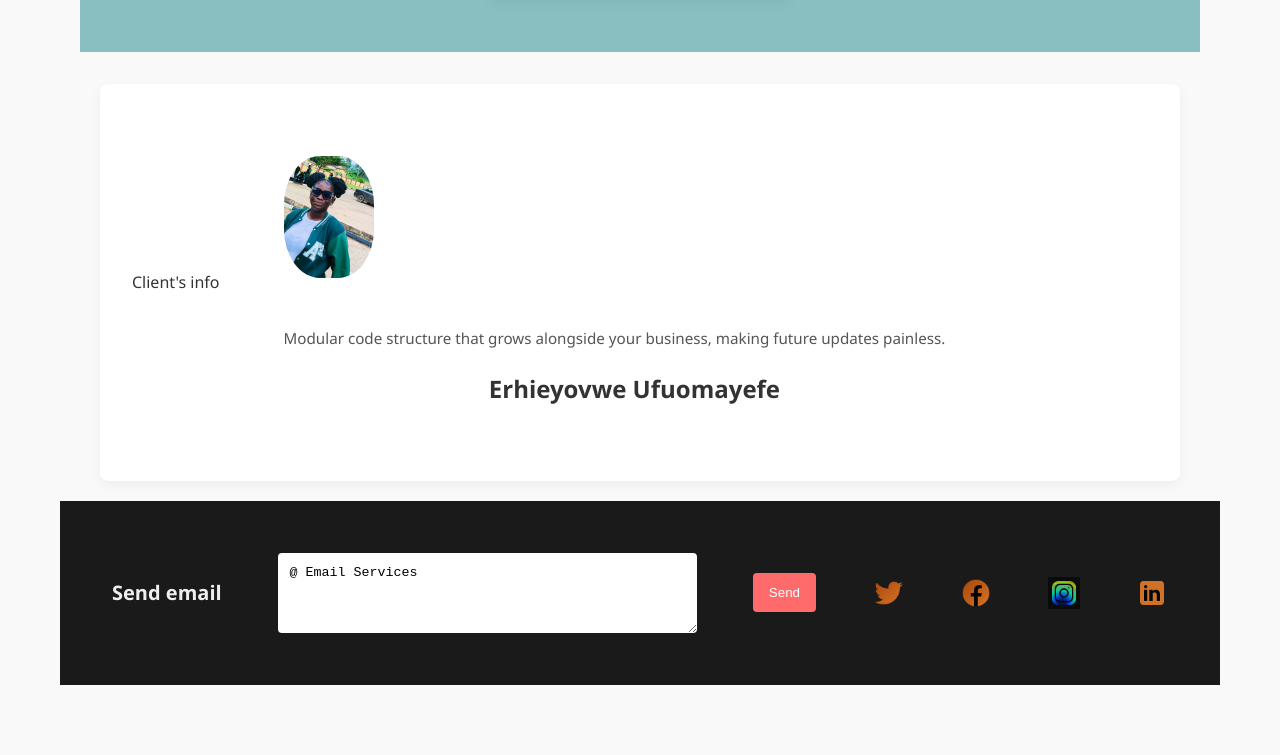
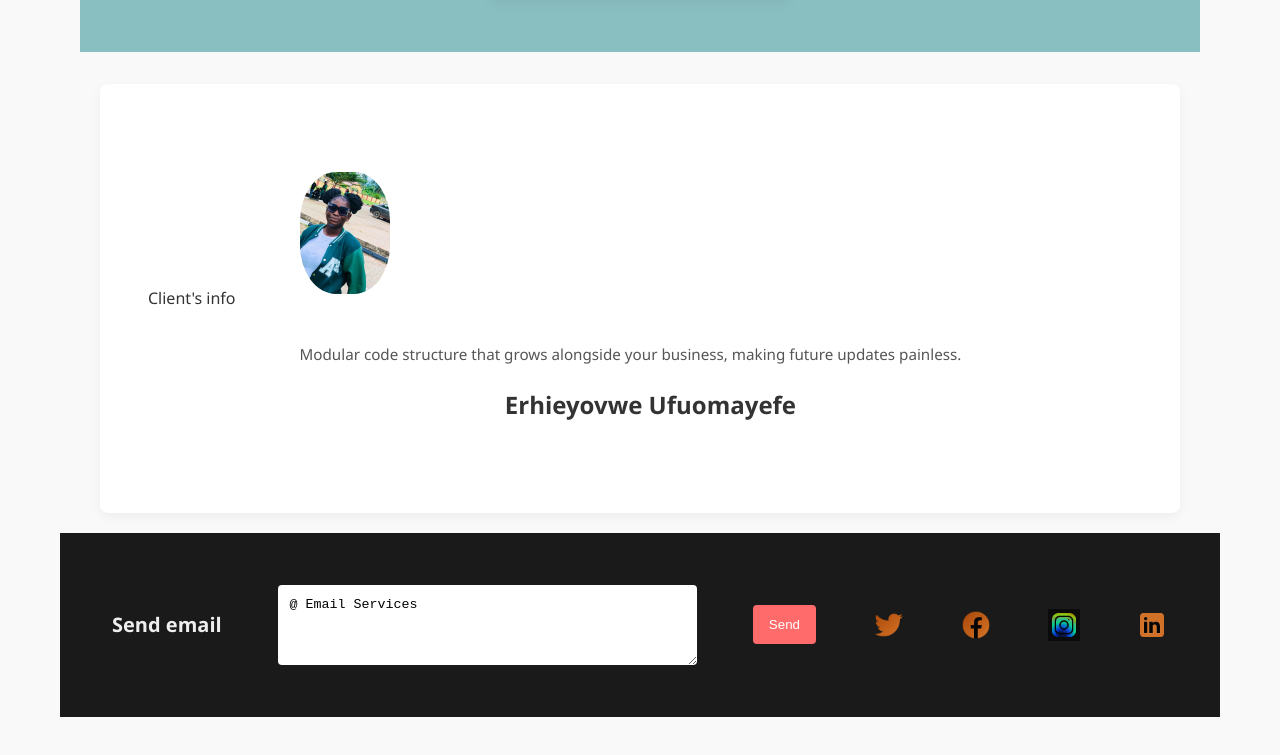
Before and after one commit to JeruH-dev/PAR_WEB, a plain HTML site: page index.html in a window 1280 px wide. Shown: the part 1335-2090 px from the top of the page. Before the commit the page ends 2060 px from the top, so only its background shows below. Drawn offline with Linux system fonts and the light colour scheme; files whose address does not match are found by name.

Commit message:
first commit

```diff
--- a/style.css
+++ b/style.css
@@ -135,9 +135,9 @@ body {
   line-height: 1.4;
 }
 .Info {
-  grid-column: 2 / 2;
+  grid-column: 1 / 2;
   background-color: #fff;
-  padding: 2rem;
+  padding: 3rem;
   border-radius: 8px;
   box-shadow: 0 4px 12px rgba(0, 0, 0, 0.05);
   display: flex;
```
Also changed, not shown: Logo 2.png (renamed from Pictures/Logo 2.png), Logo.png (renamed from Pictures/Logo.png), WhatsApp Image 2025-08-24 at 18.12.24_339df226.jpg (renamed from Pictures/WhatsApp Image 2025-08-24 at 18.12.24_339df226.jpg), background (1).jpg (renamed from Pictures/background (1).jpg), icons8-desktop-24.png (renamed from Icons/icons8-desktop-24.png), icons8-facebook-logo-48.png (renamed from Icons/icons8-facebook-logo-48.png), icons8-flash-on-50.png (renamed from Icons/icons8-flash-on-50.png), icons8-instagram.gif (renamed from Icons/icons8-instagram.gif), icons8-linkedin-48.png (renamed from Icons/icons8-linkedin-48.png), icons8-settings-50.png (renamed from Icons/icons8-settings-50.png), icons8-twitter-bird-48.png (renamed from Icons/icons8-twitter-bird-48.png), 4 other files.
